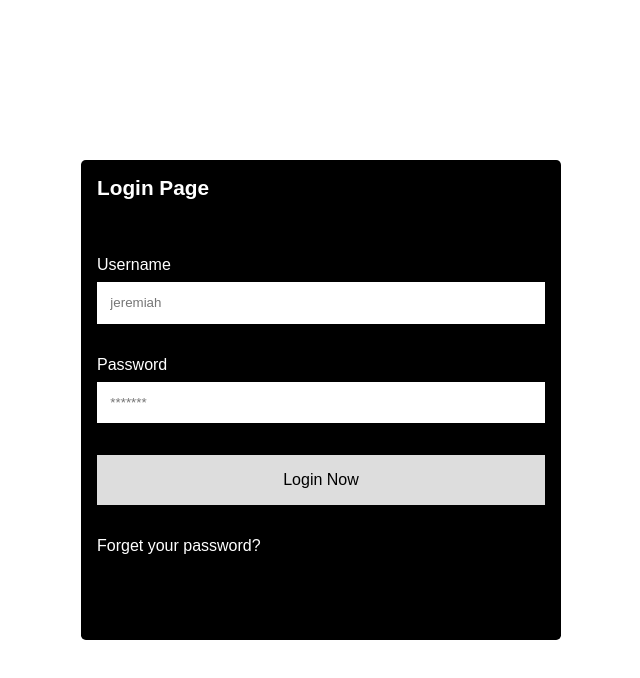
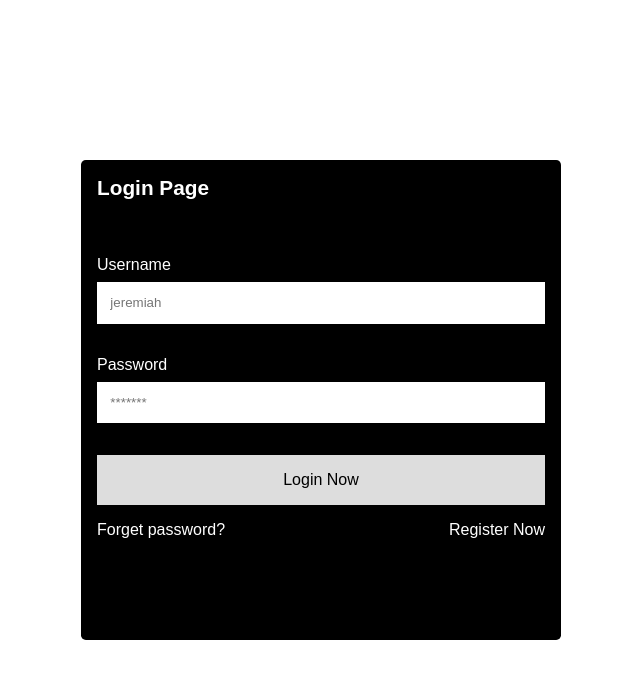
Before and after one commit to auleki/nines, a React (Create React App) app: page / in a window 1280 px wide. Shown: the top 678 px of the page, without its empty margins (319-959 px from the left). Built offline with nearby package versions, Linux system fonts and the light colour scheme.

Commit message:
improving login page

```diff
--- a/src/components/styledComponents.js
+++ b/src/components/styledComponents.js
@@ -44,6 +44,10 @@ export const Form = styled.form(
       flex-direction: column;
       margin: 1em 0;
 
+      &.flex {
+        display: flex;
+      }
+
       label {
         margin-bottom: 0.5em;
       }
@@ -81,9 +85,16 @@ export const TextLink = styled.a(
     text-decoration: none;
     color: ${colors.white};
     cursor: pointer;
-
+    display: inline;
     &:hover {
       color: orange;
     }
   `
 )
+
+export const Row = styled.div(
+  ({ column }) => css`
+    display: flex;
+    justify-content: space-between;
+  `
+)
--- a/src/layouts/Login.js
+++ b/src/layouts/Login.js
@@ -5,11 +5,12 @@ import {
   Box,
   Form,
   Button,
-  TextLink
+  TextLink,
+  Row
 } from '../components/styledComponents'
 import { useInput } from '../hooks/useInput'
 
-const LoginForm = ({ loginUser, setResetPassword }) => {
+const LoginForm = ({ setResetPassword }) => {
   const {
     value: username,
     bind: bindUsername,
@@ -21,31 +22,43 @@ const LoginForm = ({ loginUser, setResetPassword }) => {
     reset: resetPassword
   } = useInput('')
 
+  function loginUser (e) {
+    e.preventDefault()
+    alert(`user with username of ${username} and password ${password} to login`)
+  }
+
   return (
     <Form marginTop={2.5} onSubmit={loginUser}>
       <div className='inputGroup'>
         <label htmlFor='username'>Username</label>
-        <input type='text' placeholder='jeremiah' />
+        <input type='text' placeholder='jeremiah' {...bindUsername} />
       </div>
       <div className='inputGroup'>
         <label htmlFor='password'>Password</label>
-        <input type='password' placeholder='*******' />
+        <input type='password' placeholder='*******' {...bindPassword} />
       </div>
       <div className='inputGroup'>
         <Button>Login Now</Button>
       </div>
-      <div className='inputGroup'>
+      <Row>
         {/* <TextLink href='/forgot-password'>Forget your password?</TextLink> */}
         <TextLink onClick={() => setResetPassword(true)}>
-          Forget your password?
+          Forget password?
         </TextLink>
-      </div>
+
+        <TextLink onClick={() => setResetPassword(true)}>Register Now</TextLink>
+      </Row>
     </Form>
   )
 }
 
-const PasswordResetForm = ({ passwordReset, setResetPassword }) => {
-  const [email, setPassword] = useState()
+const PasswordResetForm = ({ setResetPassword }) => {
+  const { value: email, bind: bindEmail, reset: resetEmail } = useInput('')
+
+  function passwordReset (e) {
+    e.preventDefault()
+    alert(`Resetting password for ${email}`)
+  }
 
   return (
     <Form marginTop={2.5} onSubmit={passwordReset}>
@@ -65,31 +78,14 @@ const PasswordResetForm = ({ passwordReset, setResetPassword }) => {
 
 const Login = () => {
   const [resetPassword, setResetPassword] = useState(false)
-
-  function loginUser (e) {
-    e.preventDefault()
-    alert('To login')
-  }
-
-  function passwordReset (e) {
-    e.preventDefault()
-    alert('Resetting Password')
-  }
-
   return (
     <BasicPage centered full>
       <Box>
         <Title>Login Page</Title>
         {resetPassword ? (
-          <PasswordResetForm
-            passwordReset={passwordReset}
-            setResetPassword={setResetPassword}
-          />
+          <PasswordResetForm setResetPassword={setResetPassword} />
         ) : (
-          <LoginForm
-            loginUser={loginUser}
-            setResetPassword={setResetPassword}
-          />
+          <LoginForm setResetPassword={setResetPassword} />
         )}
       </Box>
     </BasicPage>
```
